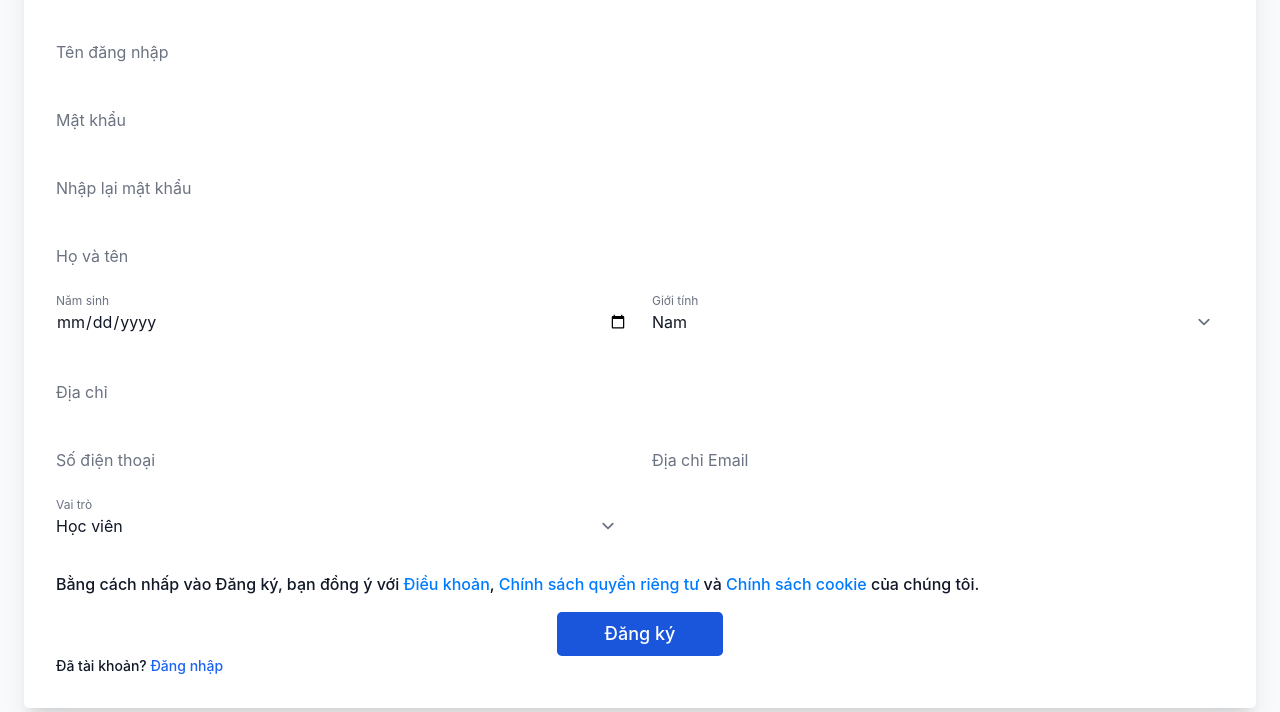
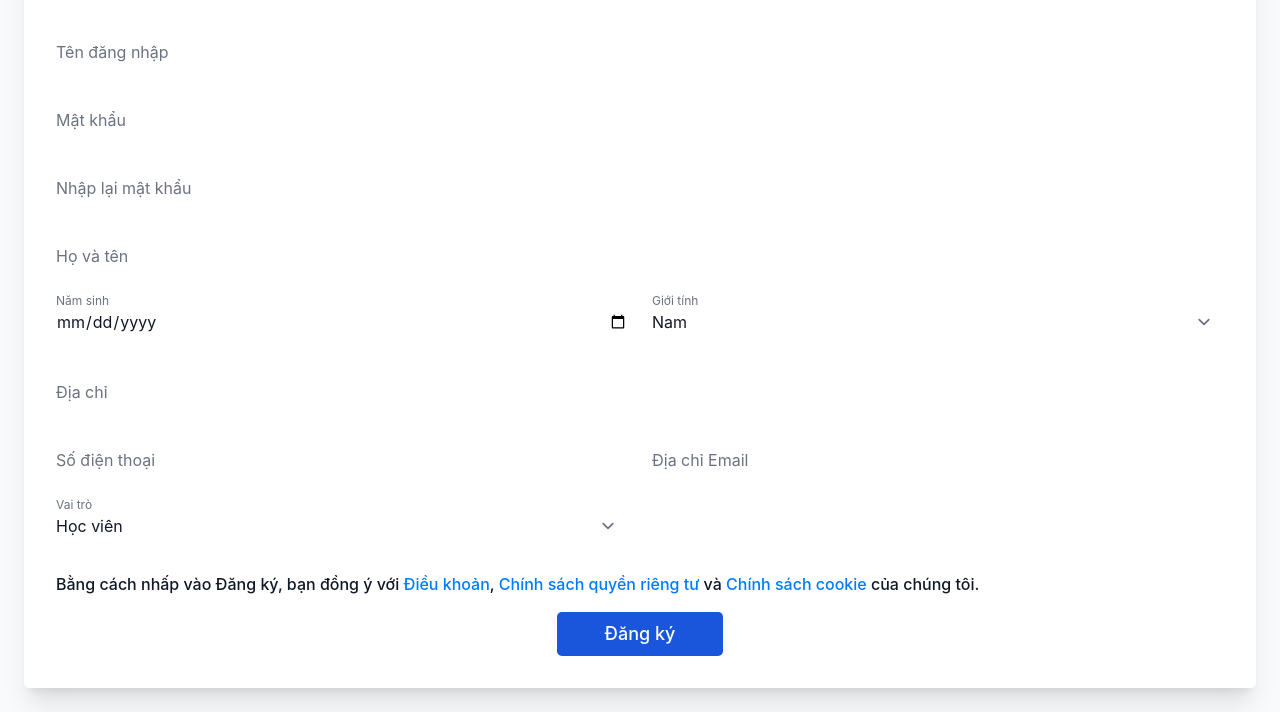
Before and after one commit to hathongthuong2k3/DACNPM, a plain HTML site: page client/Loginpage/Signup.html in a window 1280 px wide. Shown: the part 240-952 px from the top of the page. Drawn offline with nearby package versions, Linux system fonts and the light colour scheme.

Commit message:
Update Signup.html

```diff
--- a/client/Loginpage/Signup.html
+++ b/client/Loginpage/Signup.html
@@ -151,9 +151,6 @@
                         <div class="flex justify-center">
                             <button id="register-button" type="submit" class="text-white bg-blue-700 hover:bg-blue-800 focus:ring-4 focus:outline-none focus:ring-blue-300 font-medium rounded-lg text-base w-full sm:w-auto px-5 py-2.5 text-center dark:bg-blue-600 dark:hover:bg-blue-700 dark:focus:ring-blue-800" style="font-size: large">Đăng ký</button>
                         </div>
-                        <div class="text-sm font-medium text-gray-900 dark:text-white">
-                            Đã tài khoản? <a href="Login.html" class="text-blue-600 hover:underline dark:text-blue-500">Đăng nhập</a>
-                        </div>
                     </form>
                 </div>
             </div>
```
